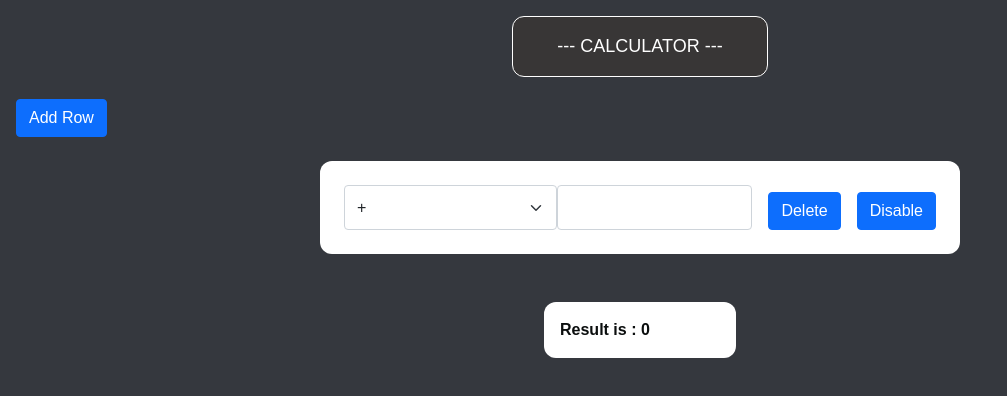
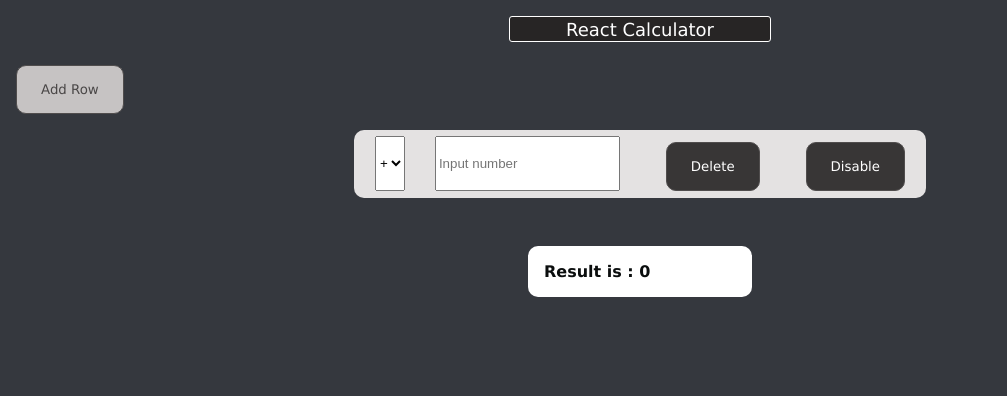
Before and after one commit to GiacomoRinelli/Calc, a React (Create React App) app: page / in a window 1280 px wide. Shown: the top 396 px of the page, without its empty margins (0-1007 px from the left). Built offline with nearby package versions, Linux system fonts and the light colour scheme.

Commit message:
Some css, and some js adjustments

```diff
--- a/src/App.css
+++ b/src/App.css
@@ -3,16 +3,16 @@
   position: relative;
   height: 100vh;
   overflow: scroll;
-  font-family: "Montserrat", sans-serif;
 }
 
 .title {
+  font-family: "Verdana", sans-serif;
   font-size: 18px;
   text-align: center;
   color: white;
-  background-color: #383636;
-  padding: 1rem;
-  border-radius: 12px;
+  background-color: #272525;
+  padding: 0.1rem;
+  border-radius: 3px;
   border: 1px solid;
   margin-top: 1rem;
   width: 16rem;
@@ -23,45 +23,57 @@
   display: flex;
   justify-content: space-around;
   color: rgb(11, 14, 14);
-  padding: 1.5rem;
-  background-color: rgb(255, 255, 255);
-  margin: 1.5rem auto;
-  width: 40rem;
-  max-width: 95%;
-  border-radius: 12px;
+  padding: 0.4rem;
+  background-color: rgb(228, 226, 226);
+  margin: 1rem auto;
+  width: 35rem;
+  height: auto;
+  border-radius: 10px;
 }
 
 .bg__btn {
-  font: inherit;
+  font-family: "Verdana", sans-serif;
   cursor: pointer;
   padding: 1rem 1.5rem;
   border: 1px solid #504d4d;
   background-color: #383636;
   color: white;
-  border-radius: 12px;
+  border-radius: 10px;
   margin-left: 1rem;
   margin-top: 0.4rem;
 }
 
+.bg__btn:hover {
+  background-color: aliceblue;
+  color: #272525;
+  font-weight: bolder;
+}
+
 .bg__addRowBtn {
-  font: inherit;
+  font-family: "Verdana", sans-serif;
   cursor: pointer;
   padding: 1rem 1.5rem;
   border: 1px solid #504d4d;
   background-color: #c6c3c3;
   color: rgb(73, 70, 70);
-  border-radius: 12px;
+  border-radius: 10px;
   margin-left: 1rem;
   margin-top: 0.4rem;
 }
 
+.bg__addRowBtn:hover {
+  background-color: aliceblue;
+  font-weight: bolder;
+}
+
 .bg__result {
-  font-weight: bold;
+  font-family: "Verdana", sans-serif;
+  font-weight:bolder;
   color: rgb(11, 14, 14);
   padding: 1rem;
   background-color: rgb(255, 255, 255);
   margin: 3rem auto;
   width: 12rem;
   max-width: 95%;
-  border-radius: 12px;
+  border-radius: 10px;
 }
--- a/src/App.js
+++ b/src/App.js
@@ -1,6 +1,5 @@
 import React, { useEffect, useState } from "react";
 import "./App.css";
-import "bootstrap/dist/css/bootstrap.min.css";
 import { Button } from "react-bootstrap";
 import Line from "./Components/Line";
 
@@ -82,12 +81,11 @@ const App = () => {
     let tot = 0;
 
     rows.forEach((r) => {
-      if (r.isOff !== true) {
-        if (r.operationSign === "+") {
+      if (!r.isOff) {
+        if (r.operationSign === "+")
           tot += +r.value;
-        } else {
+        else
           tot -= r.value;
-        }
       }
     });
 
@@ -96,7 +94,7 @@ const App = () => {
 
   return (
     <div className="bg">
-      <div className="title">--- CALCULATOR ---</div>
+      <div className="title">React Calculator</div>
 
       {/* RowAdding Button */}
       <Button className="bg__addRowBtn" onClick={rowAddHandler}>
--- a/src/Components/Line.js
+++ b/src/Components/Line.js
@@ -1,5 +1,7 @@
 import React from "react";
 import { Button, Form } from "react-bootstrap";
+import "../App.css";
+
 
 
 const Line = (props) => {
@@ -17,6 +19,7 @@ const Line = (props) => {
 
       <Form.Control
         type="number"
+        placeholder="Input number"
         min="0"
         onChange={(event) =>
           props.valChangeHandler(event.target.value, props.i)
```
